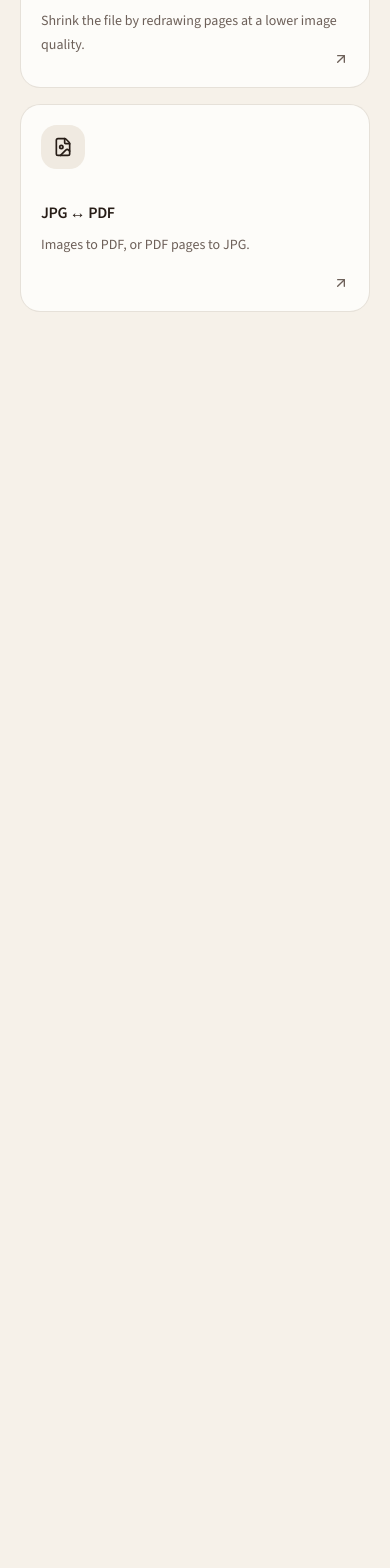
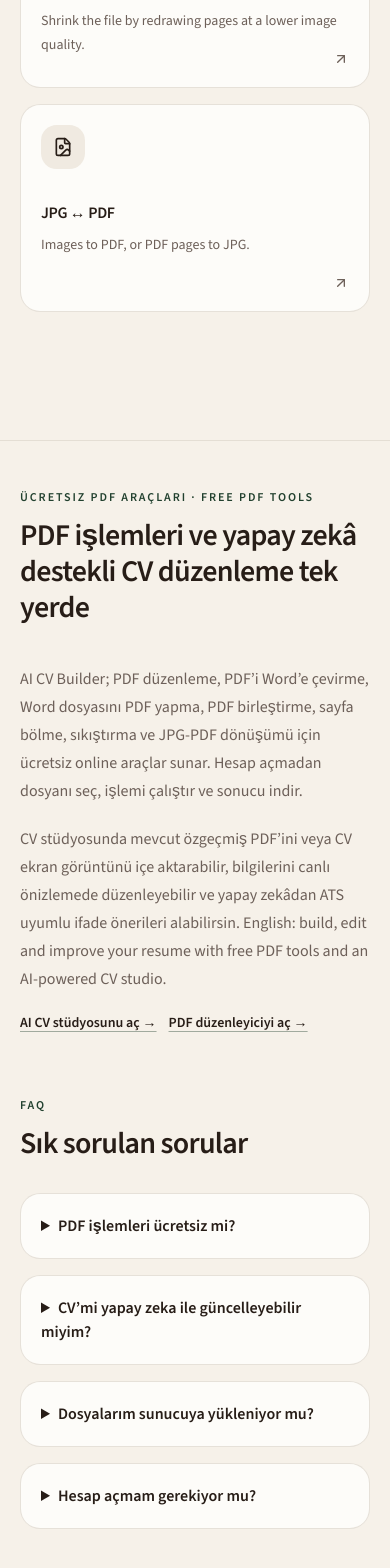
Before and after one commit to KeremAlpOzecik/Ai-pdf-builder, a Next.js app: page / in a window 390 px wide. Shown: the part 2205-3773 px from the top of the page. Before the commit the page ends 2581 px from the top, so only its background shows below. Built offline with nearby package versions, Linux system fonts and the light colour scheme; no server answers.

Commit message:
Add SEO landing content and FAQ schema

```diff
--- a/src/app/page.tsx
+++ b/src/app/page.tsx
@@ -1,10 +1,26 @@
 import { ToolsHub } from "@/components/tools/tools-hub";
+import { SeoContent } from "@/components/seo/seo-content";
 
 export const metadata = {
-  title: "Ücretsiz PDF araçları ve CV oluşturucu",
-  description: "CV hazırlayın, PDF düzenleyin ve belgelerinizi tarayıcıda güvenle dönüştürün.",
+  title: "Ücretsiz PDF Araçları ve Yapay Zekâ CV Oluşturucu",
+  description:
+    "PDF düzenle, Word-PDF dönüştür, PDF birleştir veya sıkıştır. CV’ni yapay zekâ ile güncelle ve ATS için hazırla.",
+  keywords: [
+    "ücretsiz PDF araçları",
+    "PDF düzenleme",
+    "PDF Word dönüştürme",
+    "yapay zekâ CV oluşturucu",
+    "ATS uyumlu CV",
+    "free PDF tools",
+    "AI resume builder",
+  ],
 };
 
 export default function Home() {
-  return <ToolsHub />;
+  return (
+    <>
+      <ToolsHub />
+      <SeoContent />
+    </>
+  );
 }
--- /dev/null
+++ b/src/components/seo/seo-content.tsx
@@ -0,0 +1,91 @@
+import Link from "next/link";
+
+const faq = [
+  {
+    question: "PDF işlemleri ücretsiz mi?",
+    answer:
+      "Evet. PDF düzenleme, Word-PDF dönüşümü, birleştirme, bölme, sıkıştırma ve JPG-PDF işlemleri ücretsiz kullanılabilir.",
+  },
+  {
+    question: "CV’mi yapay zeka ile güncelleyebilir miyim?",
+    answer:
+      "Evet. CV PDF’inizi veya ekran görüntünüzü yükleyebilir, alanları düzenleyebilir ve ATS için daha güçlü ifade önerileri alabilirsiniz.",
+  },
+  {
+    question: "Dosyalarım sunucuya yükleniyor mu?",
+    answer:
+      "Tarayıcıdaki PDF araçları dosyalarınızı cihazınızda işler. CV içeriğini yapay zeka ile analiz ettirdiğiniz akışlarda dosya, ilgili API işlemine gönderilir.",
+  },
+  {
+    question: "Hesap açmam gerekiyor mu?",
+    answer: "Hayır. Ücretsiz PDF araçlarını ve CV stüdyosunu hesap açmadan deneyebilirsiniz.",
+  },
+];
+
+export function SeoContent() {
+  const faqSchema = {
+    "@context": "https://schema.org",
+    "@type": "FAQPage",
+    mainEntity: faq.map((item) => ({
+      "@type": "Question",
+      name: item.question,
+      acceptedAnswer: { "@type": "Answer", text: item.answer },
+    })),
+  };
+
+  return (
+    <>
+      <section className="mx-auto mt-16 max-w-7xl border-t border-border/70 px-5 pt-12 sm:px-8 lg:mt-20">
+        <div className="grid gap-10 lg:grid-cols-[0.8fr_1.2fr]">
+          <div>
+            <p className="text-xs font-semibold uppercase tracking-[0.16em] text-primary">
+              Ücretsiz PDF araçları · Free PDF tools
+            </p>
+            <h2 className="mt-3 text-3xl font-semibold tracking-tight sm:text-4xl">
+              PDF işlemleri ve yapay zekâ destekli CV düzenleme tek yerde
+            </h2>
+          </div>
+          <div className="space-y-5 text-base leading-7 text-muted-foreground">
+            <p>
+              AI CV Builder; PDF düzenleme, PDF’i Word’e çevirme, Word dosyasını PDF yapma,
+              PDF birleştirme, sayfa bölme, sıkıştırma ve JPG-PDF dönüşümü için ücretsiz online
+              araçlar sunar. Hesap açmadan dosyanı seç, işlemi çalıştır ve sonucu indir.
+            </p>
+            <p>
+              CV stüdyosunda mevcut özgeçmiş PDF’ini veya CV ekran görüntünü içe aktarabilir,
+              bilgilerini canlı önizlemede düzenleyebilir ve yapay zekâdan ATS uyumlu ifade
+              önerileri alabilirsin. English: build, edit and improve your resume with free PDF
+              tools and an AI-powered CV studio.
+            </p>
+            <div className="flex flex-wrap gap-3 text-sm font-semibold text-foreground">
+              <Link className="underline decoration-primary/40 underline-offset-4" href="/studio">
+                AI CV stüdyosunu aç →
+              </Link>
+              <Link className="underline decoration-primary/40 underline-offset-4" href="/tools/edit-pdf">
+                PDF düzenleyiciyi aç →
+              </Link>
+            </div>
+          </div>
+        </div>
+      </section>
+
+      <section className="mx-auto max-w-7xl px-5 py-16 sm:px-8 lg:py-20" aria-labelledby="faq-title">
+        <div className="max-w-2xl">
+          <p className="text-xs font-semibold uppercase tracking-[0.16em] text-primary">FAQ</p>
+          <h2 id="faq-title" className="mt-3 text-3xl font-semibold tracking-tight">
+            Sık sorulan sorular
+          </h2>
+        </div>
+        <div className="mt-8 grid gap-4 md:grid-cols-2">
+          {faq.map((item) => (
+            <details key={item.question} className="rounded-2xl border border-border/70 bg-card p-5">
+              <summary className="cursor-pointer font-semibold">{item.question}</summary>
+              <p className="mt-3 text-sm leading-6 text-muted-foreground">{item.answer}</p>
+            </details>
+          ))}
+        </div>
+      </section>
+      <script type="application/ld+json" dangerouslySetInnerHTML={{ __html: JSON.stringify(faqSchema) }} />
+    </>
+  );
+}
```
